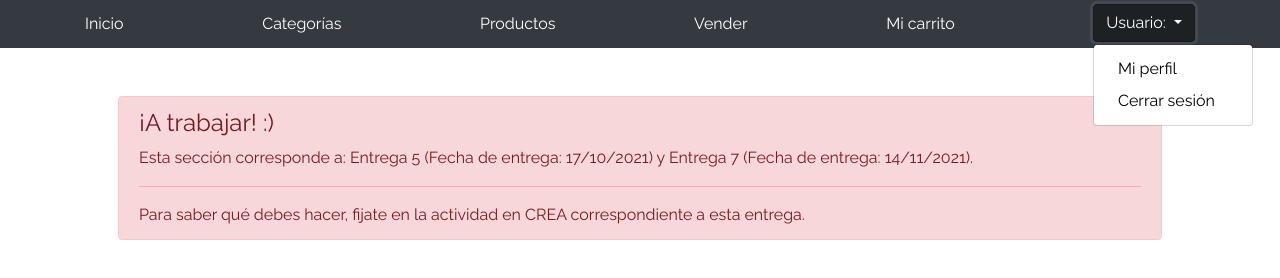
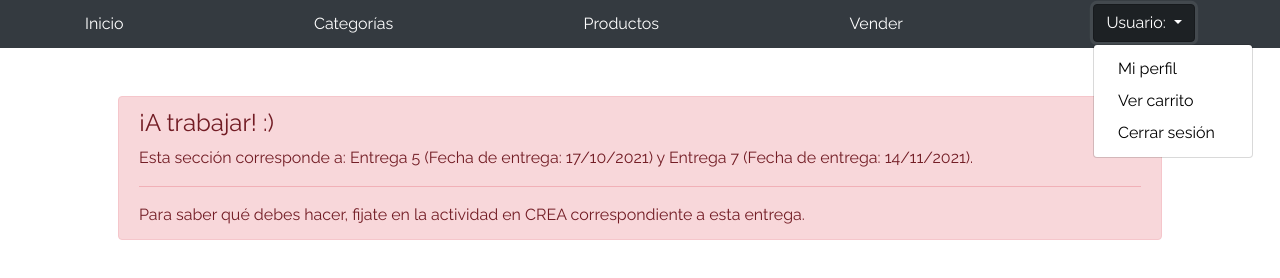
Before and after one commit to sofii26/e-mercado, a plain HTML site: page cart.html in a window 1280 px wide. Both pictures are taken after a click on the button "Usuario:". Drawn offline with Linux system fonts and the light colour scheme.

Commit message:
Carrito + video

```diff
--- a/cart.html
+++ b/cart.html
@@ -40,13 +40,13 @@
       <a class="py-2 d-none d-md-inline-block" href="categories.html">Categorías</a>
       <a class="py-2 d-none d-md-inline-block" href="products.html">Productos</a>
       <a class="py-2 d-none d-md-inline-block" href="sell.html">Vender</a>
-      <a class="py-2 d-none d-md-inline-block" href="cart.html">Mi carrito</a>
       <div class="dropdown">
         <button class="btn btn-dark dropdown-toggle" id ="NombreDeUsuario", style= "color:white" type="button" data-toggle="dropdown" aria-haspopup="true" aria-expanded="false">
           Usuario:
         </button>
         <div class="dropdown-menu" aria-labelledby="dropdownMenuButton">
           <a class="dropdown-item" href="my-profile.html">Mi perfil</a>
+          <a class="dropdown-item" href="cart.html">Ver carrito</a>
           <a class="dropdown-item"  onclick="cerrar()" href="index.html">Cerrar sesión</a>
         </div>
     </div>
```
Also changed, not shown: categories.html (+2 -1 lines), category-info.html (+2 -1 lines), inicio.html (+2 -1 lines), my-profile.html (+2 -1 lines), product-info.html (+2 -1 lines), products.html (+2 -1 lines), 1 other file.
